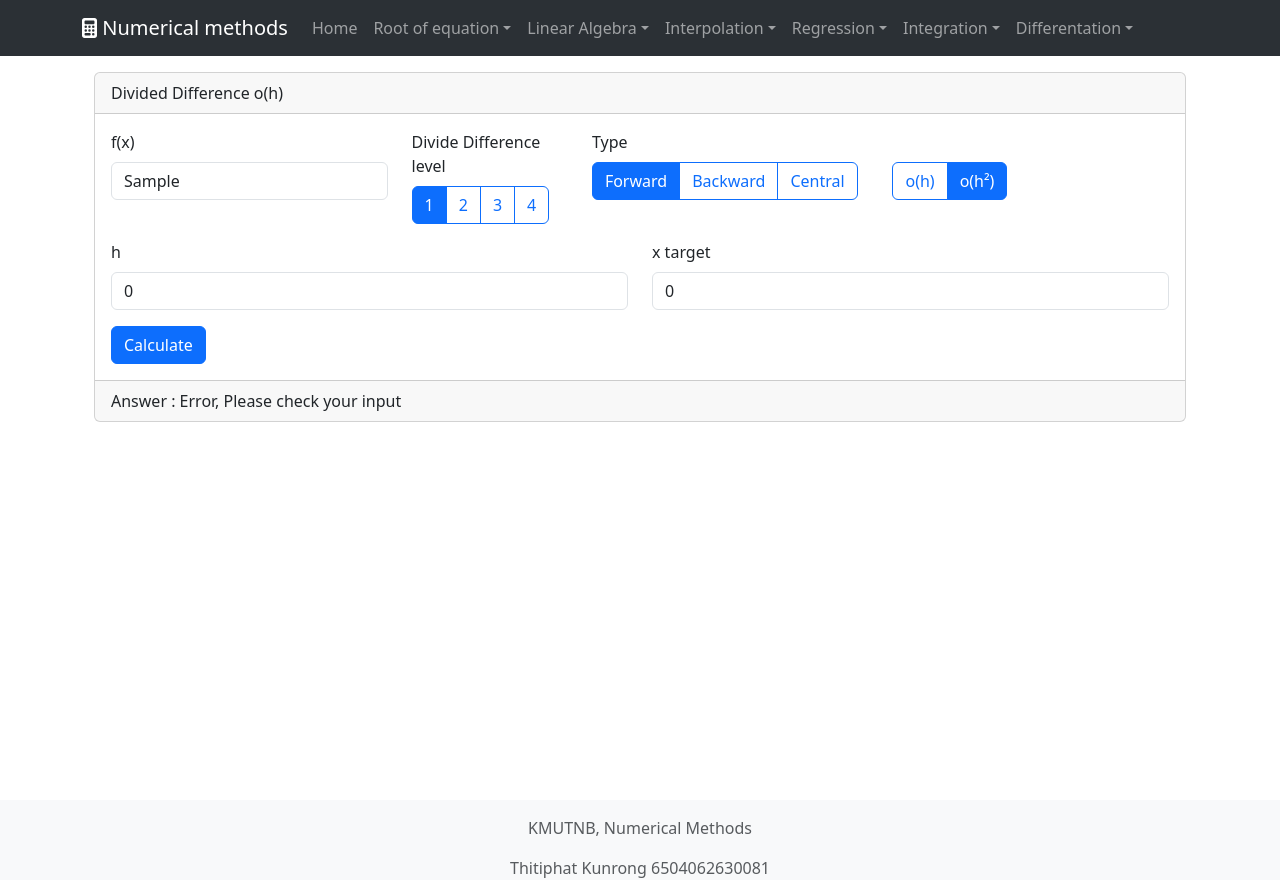
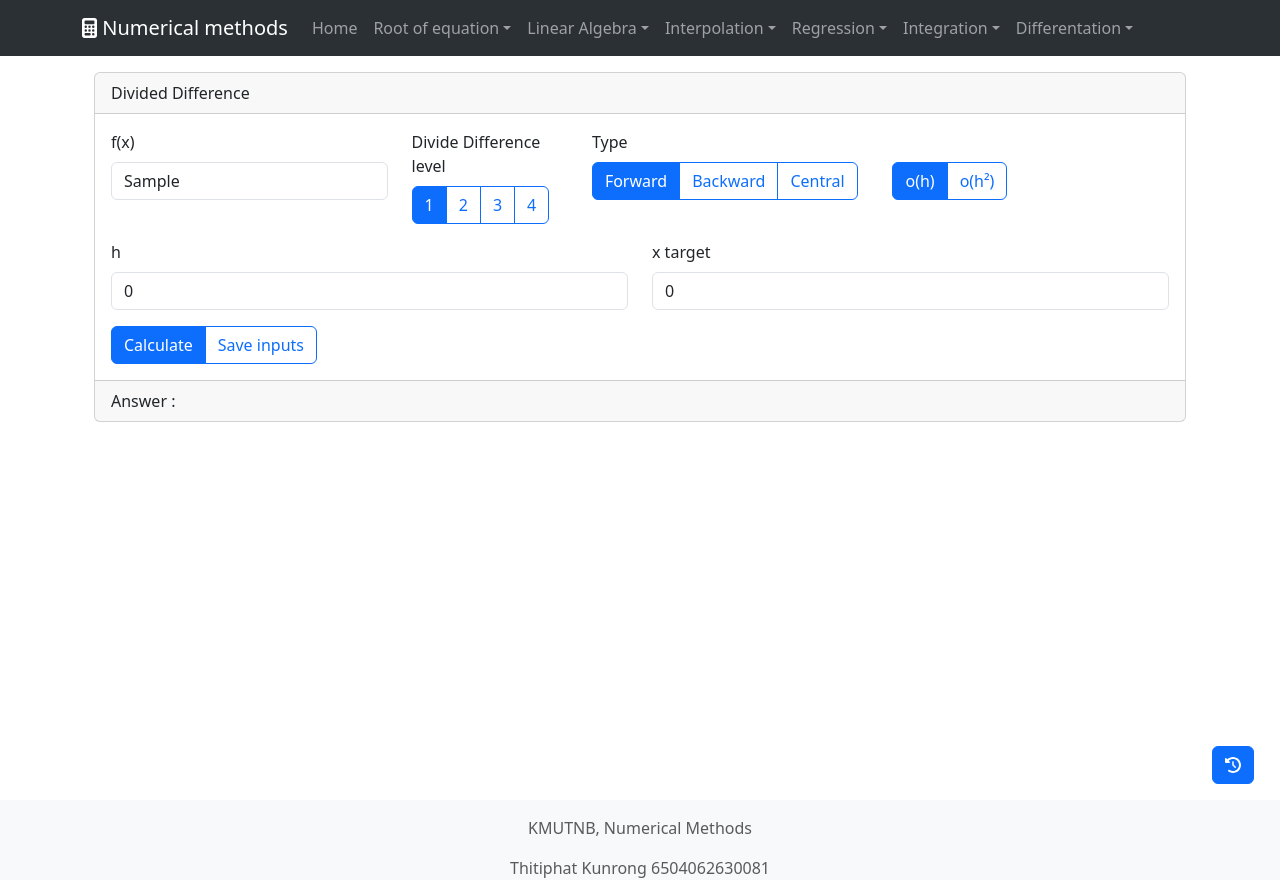
Before and after one commit to Thitiphatx/numerical-methods, a React (Create React App) app: page /differentialoh in a window 1280 px wide. Both pictures are taken after typing "Sample" into the empty fields and a click on the button "Calculate". Built offline with nearby package versions, Linux system fonts and the light colour scheme.

Commit message:
Added history tab

```diff
--- a/src/functions/DatabaseManager.js
+++ b/src/functions/DatabaseManager.js
@@ -78,14 +78,16 @@ export function DatabaseManager(method, {fillData}) {
               );
         } else if (type === "XY") {
             return (
-                keys.map((key, i) => (
-                    <InputGroup key={i}>
-                        <InputGroup.Text>{key}</InputGroup.Text>
-                        <Form.Control value={inputJson[key]} readOnly />
+              <div className="flex-wrap">
+                {keys.map((key, i) => (
+                    <InputGroup key={i} className="col-md-6">
+                      <InputGroup.Text>{key}</InputGroup.Text>
+                      <Form.Control value={inputJson[key]} readOnly />
                     </InputGroup>
-                ))
+                ))}
+              </div>
             );
-        } else if (type === "Points") {
+          } else if (type === "Points") {
             return (
                 <div>
                     <Row>
@@ -137,7 +139,7 @@ export function DatabaseManager(method, {fillData}) {
                         )))}
                         <tr>
                             <th>y</th>
-                            {inputJson["y"].map((y, index) => (
+                            {inputJson["y"].map((y) => (
                                 <td>{y}</td>
                             ))}
                         </tr>
--- a/src/functions/calculator/differentialoh2.js
+++ b/src/functions/calculator/Differentation/differentialoh.js
@@ -1,22 +1,22 @@
 import { evaluate } from "mathjs";
 
-export function DifferentationOh2(FX, level, type, hValue, xTarget) {
+export function DifferentationOh(FX, level, type, hValue, xTarget) {
     const f = (x) => {
-        return evaluate(`${FX}`, {x: x});
+        return evaluate(FX, {x: x});
     }
 
     switch (type) {
-        case 1:
+        case "Forward":
             if (level == 1)         return Forward1(xTarget, hValue);
             else if (level == 2)    return Forward2(xTarget, hValue);
             else if (level == 3)    return Forward3(xTarget, hValue);
             else                    return Forward4(xTarget, hValue);
-        case 2:
+        case "Backward":
             if (level == 1)         return Backward1(xTarget, hValue);
             else if (level == 2)    return Backward2(xTarget, hValue);
             else if (level == 3)    return Backward3(xTarget, hValue);
             else                    return Backward4(xTarget, hValue);
-        case 3:
+        case "Central":
             if (level == 1)         return Central1(xTarget, hValue);
             else if (level == 2)    return Central2(xTarget, hValue);
             else if (level == 3)    return Central3(xTarget, hValue);
@@ -26,46 +26,46 @@ export function DifferentationOh2(FX, level, type, hValue, xTarget) {
 
     // level 1
     function Forward1(x, h) {
-        return ( -f(x+2*h) + 4*f(x+h) - 3*f(x) ) / (2*h);
+        return (f(x+h) - f(x))/h;
     }
     function Backward1(x, h) {
-        return ( 3*f(x) -4*f(x-h) +f(x-2*h) ) / (2*h);
+        return (f(x) - f(x-h))/h;
     }
     function Central1(x, h) {
-        return ( -f(x+2*h) +8*f(x+h) -8*f(x-h) +f(x-2*h)) / (12*h);
+        return ( f(x+h) - f(x-h) ) / (2*h);
     }
 
     // level 2
     function Forward2(x, h) {
-        return ( -f(x+3*h) + 4*f(x+2*h) - 5*f(x+h) + 2*f(x) ) / (h*h);
+        return ( f(x+2*h) - 2*f(x+h) + f(x) ) / Math.pow(h,2);
     }
     function Backward2(x, h) {
-        return ( 2*f(x) - 5*f(x-h) + 4*f(x-2*h) - f(x-3*h) ) / (h*h);
+        return ( f(x) - 2*f(x-h) + f(x-2*h) ) / Math.pow(h,2);
     }
     function Central2(x, h) {
-        return ( -f(x+2*h) + 16*f(x+h) -30*f(x) + 16*f(x-h) - f(x-2*h) ) / (12*Math.pow(h, 2));
+        return ( f(x-h) - 2*f(x) + f(x+h) ) / Math.pow(h,2);
     }
 
     // level 3
     function Forward3(x, h) {
-        return ( -3*f(x+4*h) + 14*f(x+3*h) - 24*f(x+2*h) +18*f(x+h) - 5*f(x) ) / (2*Math.pow(h,3));
+        return ( f(x+3*h) - 3*f(x+2*h) + 3*f(x+h) -f(x) ) / Math.pow(h,3);
     }
     function Backward3(x, h) {
-        return ( 5*f(x) -18*f(x-h) +24*f(x-2*h) -14*f(x-3*h) -f(x-4*h) ) / (2*Math.pow(h,3));
+        return ( f(x) - 3*f(x-h) + 3*f(x-2*h) - f(x-3*h) ) / Math.pow(h,3);
     }
     function Central3(x, h) {
-        return ( -f(x+3*h) +8*f(x+2*h) -13*f(x+h) +13*f(x-1*h) -8*f(x-2*h) +f(x-3*h) ) / (8*Math.pow(h,3));
+        return ( f(x-2*h) - 2*f(x-h) + 2*f(x+h) - f(x+2*h) ) / (Math.pow(h,2)*2);
     }
 
     // level 4
     function Forward4(x, h) {
-        return ( -2*f(x+5*h) + 11*f(x+4*h) - 24*f(x+3*h) + 26*f(x+2*h) - 14*f(x+1*h) + 3*f(x) ) / Math.pow(h,4);
+        return ( f(x+4*h) - 4*f(x+3*h) + 6*f(x+2*h) - 4*f(x+h) + f(x)) / Math.pow(h, 4);
     }
     function Backward4(x, h) {
-        return ( 3*f(x) -14*f(x-h) +26*f(x-2*h) -24*f(x-3*h) +11*f(x-4*h) -2*f(x-5*h) ) / Math.pow(h,4);
+        return ( f(x) - 4*f(x-h) + 6*f(x-2*h) - 4*f(x-3*h) + f(x-4*h) ) / Math.pow(h,4);
     }
     function Central4(x, h) {
-        return ( -f(x+3*h) +12*f(x+2*h) -39*f(x+h) +56*f(x) -39*f(x-h) +12*f(x-2*h) -f(x-3*h) ) / (6*Math.pow(h,4));
+        return ( f(x+2*h) - 4*f(x+h) + 6*f(x) -4*f(x-h) + f(x-2*h) ) / Math.pow(h,4);
     }
 
 }
--- /dev/null
+++ b/src/functions/calculator/Integration/Simpson.js
@@ -0,0 +1,35 @@
+import { evaluate } from "mathjs";
+
+export const CalSimpson = (FX, start, end, n)=> {
+    let a = parseFloat(start);
+    let b = parseFloat(end);
+    let h;
+    let x = a;
+
+    const arrayF = [];
+    h = (b-a)/n*2;
+    x = a;
+    while(x <= b) {
+        arrayF.push(f(x));
+        x += h;
+    }
+    let I = 0;
+    for (let j = 0; j < arrayF.length; j++) {
+        if (j == 0 || j == arrayF.length-1) {
+            I += arrayF[j];
+        }
+        else {
+            if (j % 2 == 0) {
+                I += 2*arrayF[j];
+            }
+            else {
+                I += 4*arrayF[j];
+            }
+        }
+    }
+    I *= h/3;
+    function f(x) {
+        return evaluate(FX, {x});
+    }
+    return I;
+}
--- /dev/null
+++ b/src/functions/calculator/Integration/Trapezoidal.js
@@ -0,0 +1,32 @@
+import { evaluate } from "mathjs";
+
+export const CalTrapzoidal = (FX, start, end, n)=> {
+    let a = parseFloat(start);
+    let b = parseFloat(end);
+    let h;
+    let x0 = a;
+    const arrayF = [];
+    h = (b-a)/n;
+    let iteration = 0;
+    let x = x0+iteration*h;
+    while(x <= b) {
+        arrayF.push(f(x));
+        x += h;
+    }
+    let I = 0;
+    for (let j = 0; j < arrayF.length; j++) {
+        if (j == 0 || j == arrayF.length-1) {
+            I += arrayF[j];
+        }
+        else {
+            I += 2*arrayF[j];
+        }
+    }
+    I *= h/2;
+
+    function f(x) {
+        return evaluate(FX, {x});
+    }
+
+    return I
+}
--- a/src/pages/Integration/Trapezoidal.js
+++ b/src/pages/Integration/Trapezoidal.js
@@ -1,7 +1,8 @@
 import React from "react";
 import { useState } from "react";
-import { Container, Card, Form, Col, Row, Button } from "react-bootstrap";
-import { evaluate } from "mathjs";
+import { Container, Card, Form, Col, Row, Button, InputGroup } from "react-bootstrap";
+import { CalTrapzoidal } from "../../functions/calculator/Integration/Trapezoidal";
+import { DatabaseManager } from "../../functions/DatabaseManager";
 
 function Trapezoidal() {
     const [FX, setFX] = useState("");
@@ -9,6 +10,23 @@ function Trapezoidal() {
     const [end, setEnd] = useState(0);
     const [n, setN] = useState(2);
     const [result, setResult] = useState(0);
+    const [saveAble, setSaveAble] = useState(false);
+    const [inputs, setInputs] = useState([]);
+
+    const METHOD = "Trapezoidal";
+    const TYPE = "XY";
+
+    const fillData = (inputJson)=> {
+        setFX(inputJson.equation);
+        setStart(inputJson.start);
+        setEnd(inputJson.end);
+        setN(inputJson.n);
+    }
+    const db = DatabaseManager(METHOD, {fillData});
+    const saveInputs = ()=> {
+        db.PostData(inputs, TYPE);
+        setSaveAble(false);
+    }
 
     const inputFX = (e)=> {
         setFX(e.target.value);
@@ -24,37 +42,21 @@ function Trapezoidal() {
     }
 
     const calculator = ()=> {
-        let a = parseFloat(start);
-        let b = parseFloat(end);
-        let h;
-        let x0 = a;
-        const arrayF = [];
-        h = (b-a)/n;
-        let iteration = 0;
-        x = x0+iteration*h;
-        while(x <= b) {
-            arrayF.push(f(x));
-            x += h;
-        }
-        let I = 0;
-        for (let j = 0; j < arrayF.length; j++) {
-            if (j == 0 || j == arrayF.length-1) {
-                I += arrayF[j];
-            }
-            else {
-                I += 2*arrayF[j];
-            }
-        }
-        I *= h/2;
-        setResult(I);
-        function f(x) {
-            return evaluate(FX, {x});
-        }
-
+        const answer = CalTrapzoidal(FX, start, end, n);
+        const newInputs = {
+            equation: FX,
+            start: start,
+            end: end,
+            n: n,
+        };
+        setResult(answer);
+        setSaveAble(true);
+        setInputs(newInputs);
     }
 
     return (
         <Container>
+            {db.HistoryTab()}
             <Card>
                 <Card.Header>Trapezoidal</Card.Header>
                 <Card.Body>
@@ -79,7 +81,14 @@ function Trapezoidal() {
                             <Form.Control type="number" value={end} onChange={inputEnd}></Form.Control>
                         </Col>
                     </Form.Group>
-                    <Button onClick={calculator}>Calculate</Button>
+                    <InputGroup>
+                        <Button variant="primary" onClick={calculator}>
+                            Calculate
+                        </Button>
+                        {saveAble && (
+                            <Button variant="outline-primary" onClick={saveInputs}>Save inputs</Button>
+                        )}
+                    </InputGroup>
 
                 </Card.Body>
                 <Card.Footer>Answer : {result}</Card.Footer>
--- a/src/pages/Integration/simpson.js
+++ b/src/pages/Integration/simpson.js
@@ -1,7 +1,8 @@
 import React from "react";
 import { useState } from "react";
-import { Container, Card, Form, Col, Row, Button } from "react-bootstrap";
-import { evaluate } from "mathjs";
+import { Container, Card, Form, Col, Row, Button, InputGroup } from "react-bootstrap";
+import { CalSimpson } from "../../functions/calculator/Integration/Simpson";
+import { DatabaseManager } from "../../functions/DatabaseManager";
 
 function Simpson() {
     const [FX, setFX] = useState("");
@@ -9,6 +10,23 @@ function Simpson() {
     const [end, setEnd] = useState(0);
     const [n, setN] = useState(2);
     const [result, setResult] = useState(0);
+    const [saveAble, setSaveAble] = useState(false);
+    const [inputs, setInputs] = useState([]);
+
+    const METHOD = "Simpson";
+    const TYPE = "XY";
+
+    const fillData = (inputJson)=> {
+        setFX(inputJson.equation);
+        setStart(inputJson.start);
+        setEnd(inputJson.end);
+        setN(inputJson.n);
+    }
+    const db = DatabaseManager(METHOD, {fillData});
+    const saveInputs = ()=> {
+        db.PostData(inputs, TYPE);
+        setSaveAble(false);
+    }
 
     const inputFX = (e)=> {
         setFX(e.target.value);
@@ -24,42 +42,21 @@ function Simpson() {
     }
 
     const calculator = ()=> {
-        let a = parseFloat(start);
-        let b = parseFloat(end);
-        let h;
-        let x = a;
-
-        const arrayF = [];
-        h = (b-a)/n*2;
-        x = a;
-        while(x <= b) {
-            arrayF.push(f(x));
-            x += h;
-        }
-        let I = 0;
-        for (let j = 0; j < arrayF.length; j++) {
-            if (j == 0 || j == arrayF.length-1) {
-                I += arrayF[j];
-            }
-            else {
-                if (j % 2 == 0) {
-                    I += 2*arrayF[j];
-                }
-                else {
-                    I += 4*arrayF[j];
-                }
-            }
-        }
-            I *= h/3;
-        setResult(I);
-        function f(x) {
-            return evaluate(FX, {x});
-        }
-
+        const answer = CalSimpson(FX, start, end, n);
+        const newInputs = {
+            equation: FX,
+            start: start,
+            end: end,
+            n: n,
+        };
+        setSaveAble(true);
+        setInputs(newInputs);
+        setResult(answer);
     }
 
     return (
         <Container>
+            {db.HistoryTab()}
             <Card>
                 <Card.Header>Simpson's Rules</Card.Header>
                 <Card.Body>
@@ -84,7 +81,14 @@ function Simpson() {
                             <Form.Control type="number" value={end} onChange={inputEnd}></Form.Control>
                         </Col>
                     </Form.Group>
-                    <Button onClick={calculator}>Calculate</Button>
+                    <InputGroup>
+                        <Button variant="primary" onClick={calculator}>
+                            Calculate
+                        </Button>
+                        {saveAble && (
+                            <Button variant="outline-primary" onClick={saveInputs}>Save inputs</Button>
+                        )}
+                    </InputGroup>
 
                 </Card.Body>
                 <Card.Footer>Answer : {result}</Card.Footer>
--- a/src/pages/differentiation/differentialoh.js
+++ b/src/pages/differentiation/differentialoh.js
@@ -1,16 +1,36 @@
 import React, { useState } from "react";
-import { Container, Row, Col, Card, Form, ToggleButtonGroup, ToggleButton, Button } from "react-bootstrap";
-import { DifferentationOh } from "../../functions/calculator/differentialoh";
-import { DifferentationOh2 } from "../../functions/calculator/differentialoh2";
+import { Container, Row, Col, Card, Form, ToggleButtonGroup, ToggleButton, Button, InputGroup } from "react-bootstrap";
+import { DifferentationOh2 } from "../../functions/calculator/Differentation/differentialoh2";
+import { DifferentationOh } from "../../functions/calculator/Differentation/differentialoh";
+import { DatabaseManager } from "../../functions/DatabaseManager";
 
 export default function DifferentialOh() {
     const [level, setLevel] = useState(1);
-    const [type, setType] = useState(1);
-    const [oh, setOh] = useState(2);
+    const [type, setType] = useState("Forward");
+    const [oh, setOh] = useState(1);
     const [FX, setFX] = useState("");
     const [hValue, sethValue] = useState(0);
     const [xTarget, setXtarget] = useState(0);
     const [result, setResult] = useState(0);
+    const [saveAble, setSaveAble] = useState(false);
+    const [inputs, setInputs] = useState([]);
+
+    const METHOD = "Differential";
+    const TYPE = "XY";
+    const fillData = (inputJson)=> {
+        setFX(inputJson.equation);
+        setLevel(inputJson.level);
+        setType(inputJson.type);
+        setOh(inputJson.oh);
+        sethValue(inputJson.h);
+        setXtarget(inputJson.xTarget);
+    }
+    const db = DatabaseManager(METHOD, {fillData});
+    const saveInputs = ()=> {
+        db.PostData(inputs, TYPE);
+        setSaveAble(false);
+    }
+
 
     const diffLevel = [
         { label: "1", value: 1 },
@@ -19,9 +39,9 @@ export default function DifferentialOh() {
         { label: "4", value: 4 }
     ]
     const diffType = [
-        { label: "Forward", value: 1 },
-        { label: "Backward", value: 2 },
-        { label: "Central", value: 3 },
+        { label: "Forward", value: "Forward" },
+        { label: "Backward", value: "Backward" },
+        { label: "Central", value: "Central" },
     ]
 
     //input handlers
@@ -46,23 +66,35 @@ export default function DifferentialOh() {
 
     // calculate
     const calculator = ()=> {
+        let answer;
+        const newInputs = {
+            equation: FX,
+            level: level,
+            type: type,
+            oh: oh,
+            h: hValue,
+            xTarget: xTarget,
+        }
         try {
             if (oh === 1) {
-                setResult(DifferentationOh(FX, level, type, parseFloat(hValue), parseFloat(xTarget)));
+                answer = DifferentationOh(FX, level, type, parseFloat(hValue), parseFloat(xTarget));
             }
             else {
-                setResult(DifferentationOh2(FX, level, type, parseFloat(hValue), parseFloat(xTarget)));
+                answer = DifferentationOh2(FX, level, type, parseFloat(hValue), parseFloat(xTarget));
             }
         } catch (err) {
             console.log(err)
             setResult("Error, Please check your input");
         }
-
+        setSaveAble(true);
+        setResult(answer);
+        setInputs(newInputs);
     }
     return (
         <Container>
+            {db.HistoryTab()}
             <Card className="mb-3">
-                <Card.Header>Divided Difference o(h)</Card.Header>
+                <Card.Header>Divided Difference</Card.Header>
                 <Card.Body>
                     <Form>
                         <Form.Group as={Row} className="mb-3">
@@ -114,7 +146,14 @@ export default function DifferentialOh() {
                                 <Form.Control value={xTarget} onChange={inputX}></Form.Control>
                             </Col>
                         </Form.Group>
-                        <Button onClick={calculator}>Calculate</Button>
+                        <InputGroup>
+                        <Button variant="primary" onClick={calculator}>
+                            Calculate
+                        </Button>
+                            {saveAble && (
+                                <Button variant="outline-primary" onClick={saveInputs}>Save inputs</Button>
+                            )}
+                        </InputGroup>
                     </Form>
                 </Card.Body>
                 <Card.Footer>Answer : {result}</Card.Footer>
```
Also changed, not shown: src/functions/calculator/Differentation/differentialoh2.js (renamed from src/functions/calculator/differentialoh.js, +17 -17 lines).
